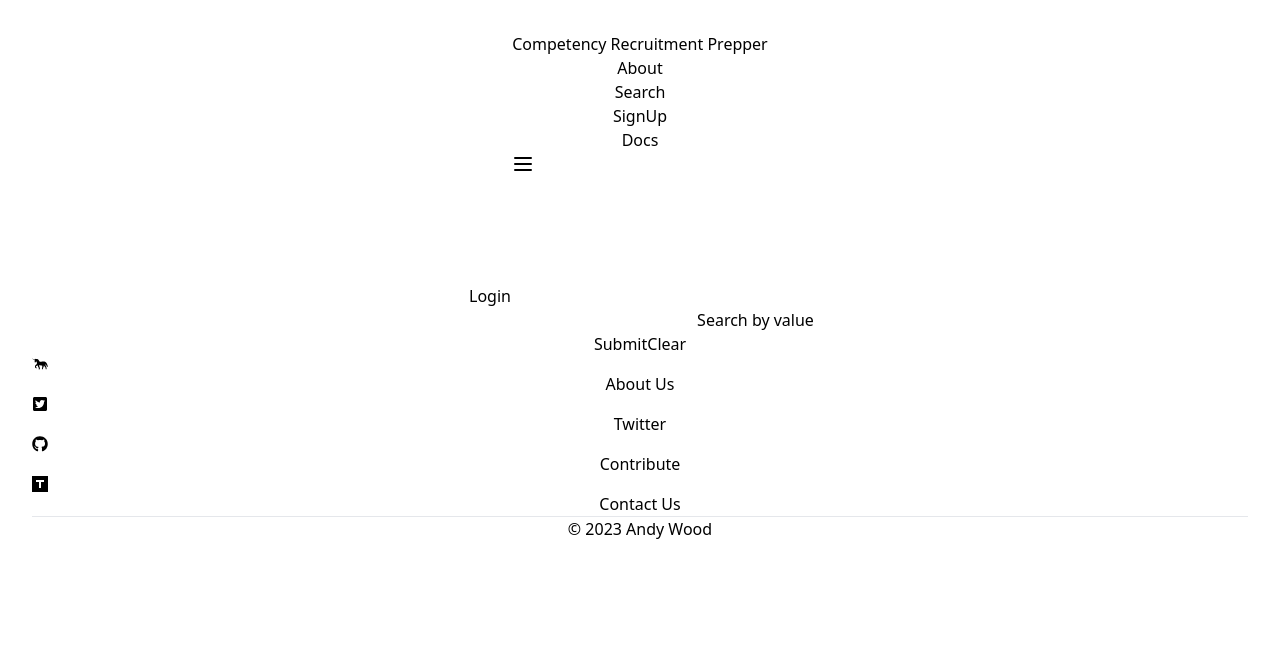
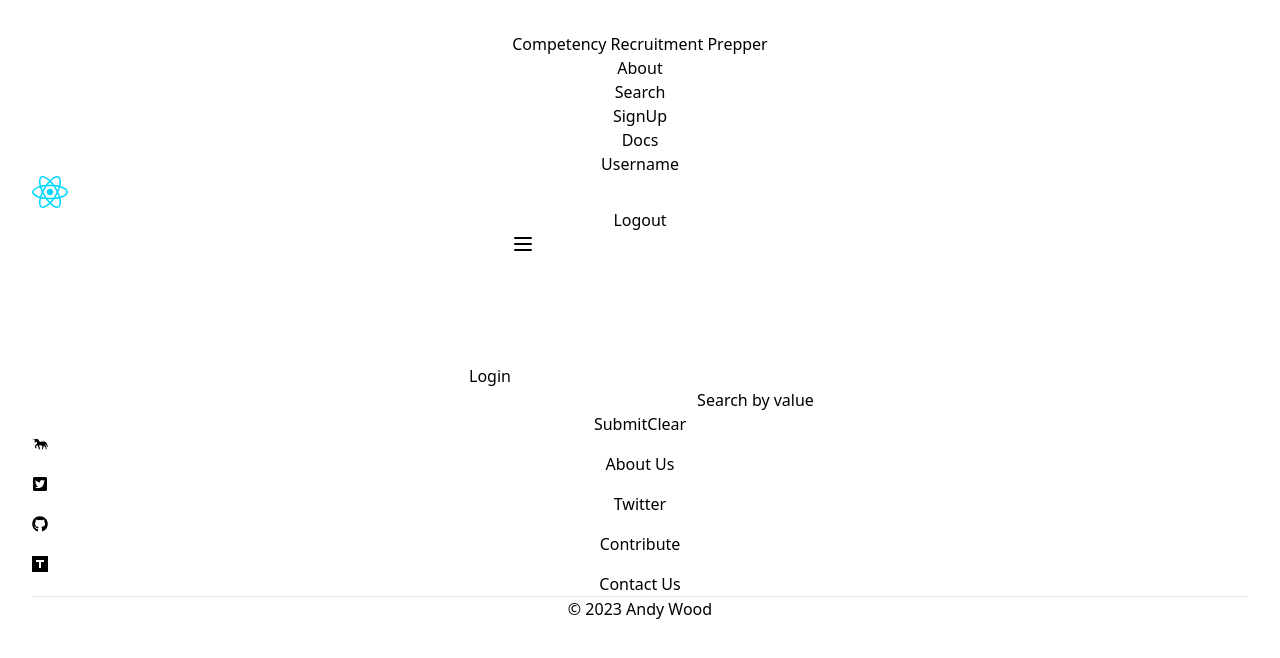
Before and after one commit to TheWoodenMan/comp-recruit-prep-react, a React (Vite) app: page /search in a window 1280 px wide. Shown: the top 658 px of the page. Built offline with nearby package versions, Linux system fonts and the light colour scheme; what @material-tailwind/react would draw is missing.

Commit message:
added user avatar pic to navbar

```diff
--- a/index.html
+++ b/index.html
@@ -4,7 +4,7 @@
 		<meta charset="UTF-8" />
 		<link rel="icon" type="image/svg+xml" href="/vite.svg" />
 		<meta name="viewport" content="width=device-width, initial-scale=1.0" />
-		<title>Vite + React + TS</title>
+		<title>Comptency Recruitment Prepper</title>
 	</head>
 	<body>
 		<div id="root"></div>
--- a/src/components/layout/Alert.tsx
+++ b/src/components/layout/Alert.tsx
@@ -10,7 +10,7 @@ const Alert: React.FC = () => {
 		<div
 			className={
 				alert.type === "error"
-					? "flex items-start mb-4 px-2 py-2 mt-5 bg-red-300 rounded space-x-2 alert alert-warning shadow-lg text-base-300"
+					? "flex items-start mb-4 px-2 py-2 mt-5 bg-red-300/50 rounded space-x-2 alert alert-warning shadow-lg text-base-300"
 					: ""
 			}
 		>
--- a/src/components/layout/Navbar.tsx
+++ b/src/components/layout/Navbar.tsx
@@ -1,5 +1,6 @@
 import { useState, useEffect } from "react";
 import {
+	Avatar,
 	Navbar,
 	MobileNav,
 	Typography,
@@ -7,6 +8,7 @@ import {
 	IconButton
 } from "@material-tailwind/react";
 import { Link } from "react-router-dom";
+import react from "../../assets/react.svg";
 
 export default function Example() {
 	const [openNav, setOpenNav] = useState(false);
@@ -58,6 +60,32 @@ export default function Example() {
 			>
 				<a href="docs" className="flex items-center mr-5">
 					Docs
+				</a>
+			</Typography>
+			<Typography
+				as="li"
+				variant="small"
+				color="blue-gray"
+				className="p-1 font-normal"
+			>
+				<span className="flex items-center mr-1">Username</span>
+			</Typography>
+			<Avatar
+				alt="avatar"
+				className="flex items-center mr-1 font-normal"
+				size="sm"
+				variant="circular"
+				color="blue-gray"
+				src={react}
+			/>
+			<Typography
+				as="li"
+				variant="small"
+				color="blue-gray"
+				className="p-1 font-normal"
+			>
+				<a href="logout" className="flex items-center mr-3">
+					Logout
 				</a>
 			</Typography>
 		</ul>
--- a/src/components/questions/QuestionSearch.tsx
+++ b/src/components/questions/QuestionSearch.tsx
@@ -48,7 +48,7 @@ const QuestionSearch = () => {
 							/>
 							<Button
 								type="submit"
-								className="btn btn-lg mt-5 md:mt-0 md:mx-5 md:pr-5 "
+								className="btn btn-lg mt-5 md:mt-0 md:mx-5 md:pr-5 lg:pr-10"
 							>
 								Submit
 							</Button>
```
